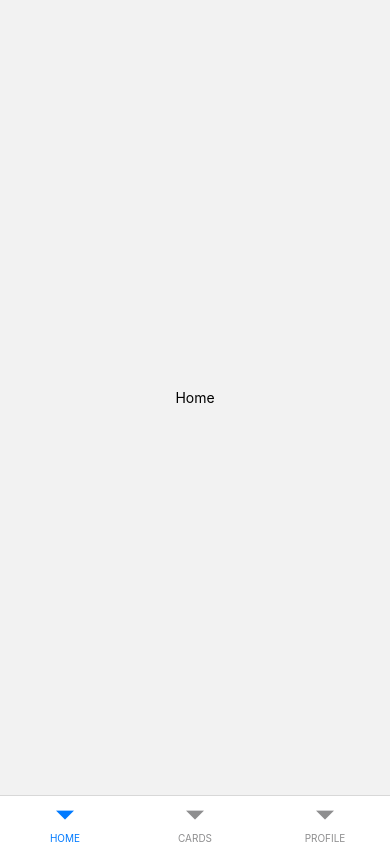
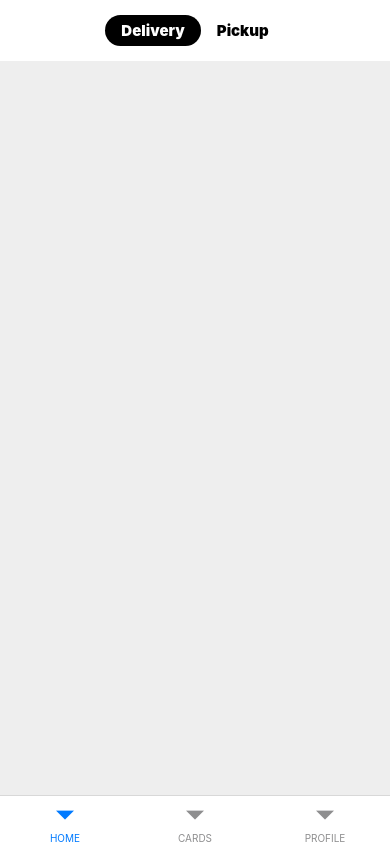
Before and after one commit to charinda04/UberEatsClone, a React Native app: screen / in a window 390 px wide. Built offline with nearby package versions, Linux system fonts and the light colour scheme.

Commit message:
Add header tab

```diff
--- /dev/null
+++ b/src/components/headerTabs/HeaderButton.tsx
@@ -0,0 +1,39 @@
+import React, {Dispatch, SetStateAction} from 'react';
+import {Text, StyleSheet, TouchableOpacity} from 'react-native';
+
+const styles = StyleSheet.create({
+  buttonContainer: {
+    paddingVertical: 6,
+    paddingHorizontal: 16,
+    borderRadius: 30,
+  },
+  textStyle: {
+    fontSize: 15,
+    fontWeight: '900',
+  },
+});
+
+interface Props {
+  text: string;
+  activeTab: string;
+  setActiveTab: Dispatch<SetStateAction<string>>;
+}
+
+const HeaderButton: React.FC<Props> = props => (
+  <TouchableOpacity
+    style={[
+      styles.buttonContainer,
+      {backgroundColor: props.activeTab === props.text ? 'black' : 'white'},
+    ]}
+    onPress={() => props.setActiveTab(props.text)}>
+    <Text
+      style={[
+        styles.textStyle,
+        {color: props.activeTab === props.text ? 'white' : 'black'},
+      ]}>
+      {props.text}
+    </Text>
+  </TouchableOpacity>
+);
+
+export default HeaderButton;
--- /dev/null
+++ b/src/components/headerTabs/HeaderTabs.tsx
@@ -0,0 +1,33 @@
+import React, {Dispatch, SetStateAction} from 'react';
+import {View, StyleSheet} from 'react-native';
+
+import HeaderButton from './HeaderButton';
+
+const styles = StyleSheet.create({
+  container: {
+    flexDirection: 'row',
+    alignSelf: 'center',
+  },
+});
+
+interface Props {
+  activeTab: string;
+  setActiveTab: Dispatch<SetStateAction<string>>;
+}
+
+const HeaderTabs: React.FC<Props> = props => (
+  <View style={styles.container}>
+    <HeaderButton
+      text="Delivery"
+      activeTab={props.activeTab}
+      setActiveTab={props.setActiveTab}
+    />
+    <HeaderButton
+      text="Pickup"
+      activeTab={props.activeTab}
+      setActiveTab={props.setActiveTab}
+    />
+  </View>
+);
+
+export default HeaderTabs;
--- a/src/modules/home/screens/Home.tsx
+++ b/src/modules/home/screens/Home.tsx
@@ -1,5 +1,6 @@
-import React from 'react';
-import {Text, View, StyleSheet} from 'react-native';
+import HeaderTabs from '@src/components/headerTabs/HeaderTabs';
+import React, {useState} from 'react';
+import {Text, View, StyleSheet, SafeAreaView} from 'react-native';
 
 const styles = StyleSheet.create({
   container: {
@@ -9,10 +10,26 @@
   },
 });
 
-const Home: React.FC = () => (
-  <View style={styles.container}>
-    <Text>Home</Text>
-  </View>
-);
+const Home: React.FC = () => {
+  const [activeTab, setActiveTab] = useState('Delivery');
+
+  return (
+    <SafeAreaView style={{backgroundColor: '#eee', flex: 1}}>
+      <View style={{backgroundColor: 'white', padding: 15}}>
+        <HeaderTabs activeTab={activeTab} setActiveTab={setActiveTab} />
+        {/* <SearchBar cityHandler={setCity} /> */}
+      </View>
+      {/* <ScrollView showsVerticalScrollIndicator={false}>
+        <Categories />
+        <RestaurantItems
+          restaurantData={restaurantData}
+          navigation={navigation}
+        />
+      </ScrollView>
+      <Divider width={1} />
+      <BottomTabs /> */}
+    </SafeAreaView>
+  );
+};
 
 export default Home;
```
